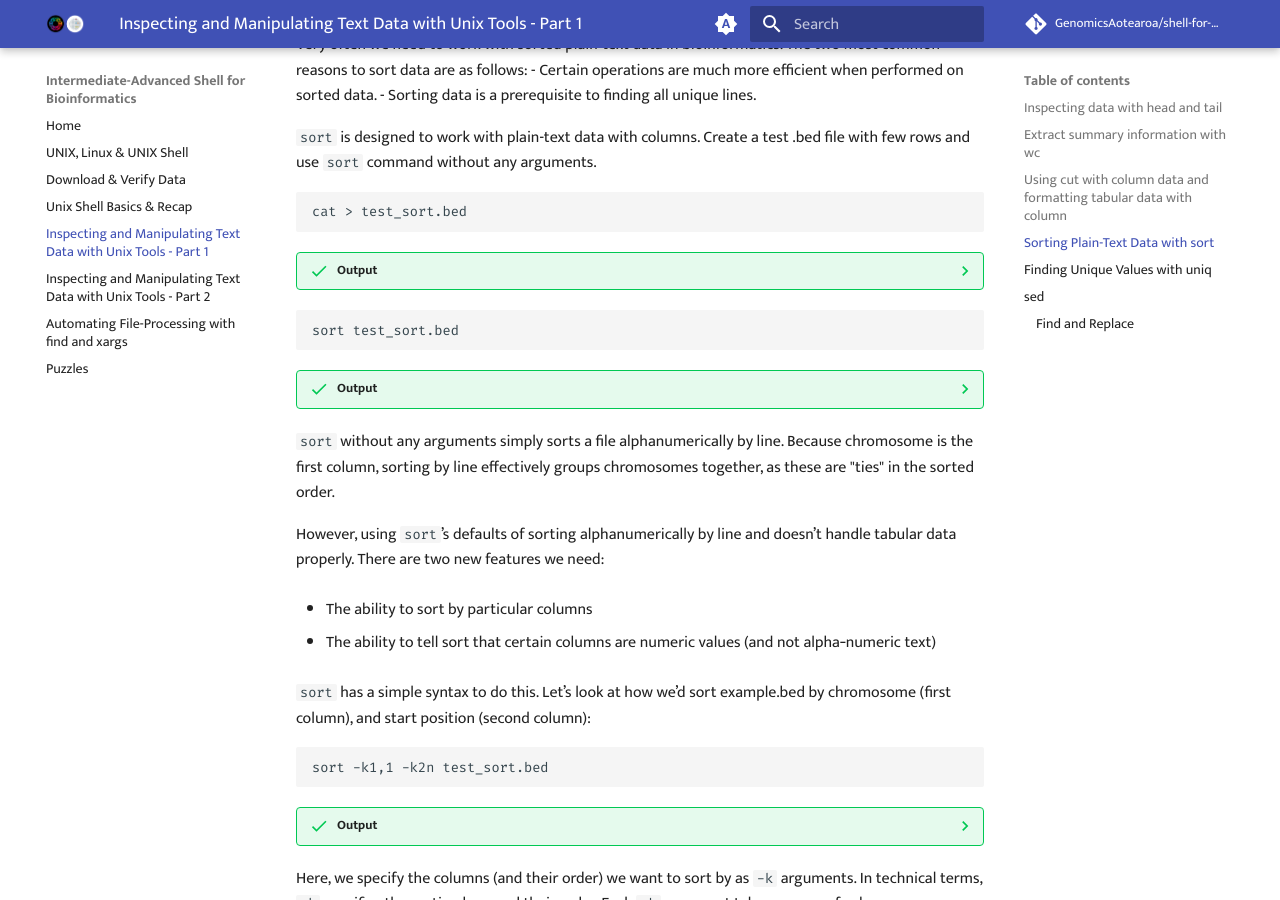
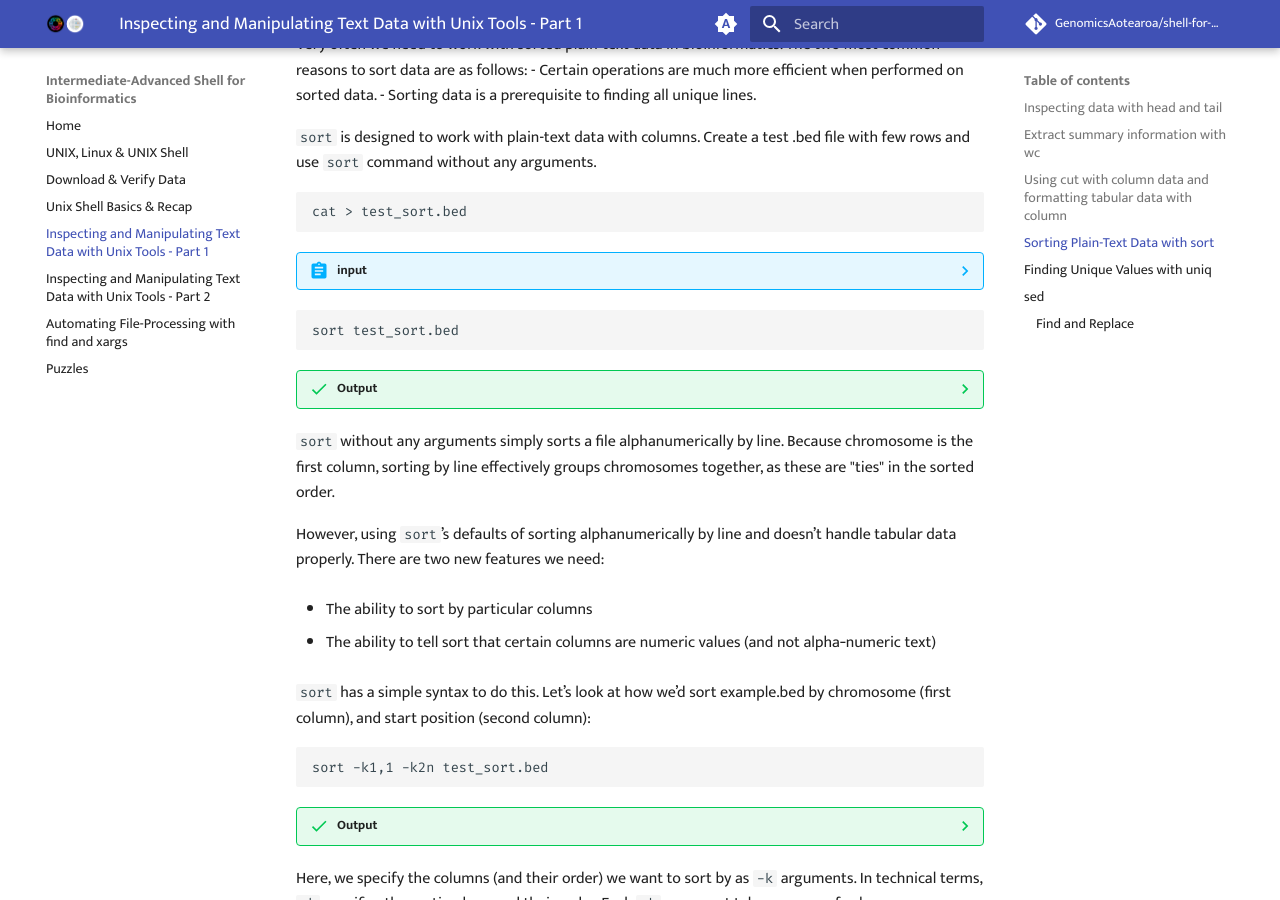
Before and after one commit to GenomicsAotearoa/shell-for-bioinformatics, an MkDocs documentation site: the page built from docs/4_inspectmanipluate.md, in a window 1280 px wide and 900 px high, scrolled down 4336 px. Built offline with MkDocs 1.6.1 and Material for MkDocs 9.7.7, drawn with Linux system fonts in a browser that asks for light colours; comment, search, counter and statistics services are not loaded; the version menu is left out.

Commit message:
change admonition

````diff
--- a/docs/4_inspectmanipluate.md
+++ b/docs/4_inspectmanipluate.md
@@ -207,7 +207,7 @@ Very often we need to work with sorted plain-text data in bioinformatics. The tw
 cat > test_sort.bed
 ```
 
-??? success "Output"
+??? abstract  "input"
 
     ```bash
     chr1	26	39
````
